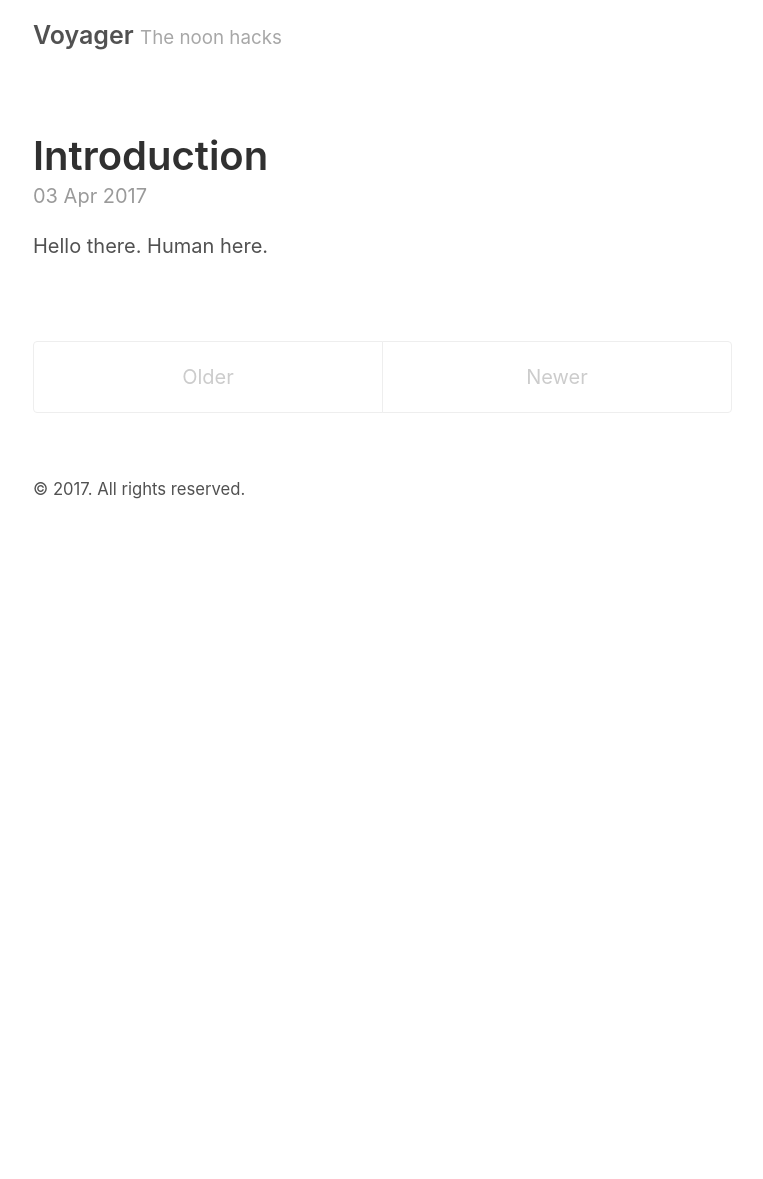
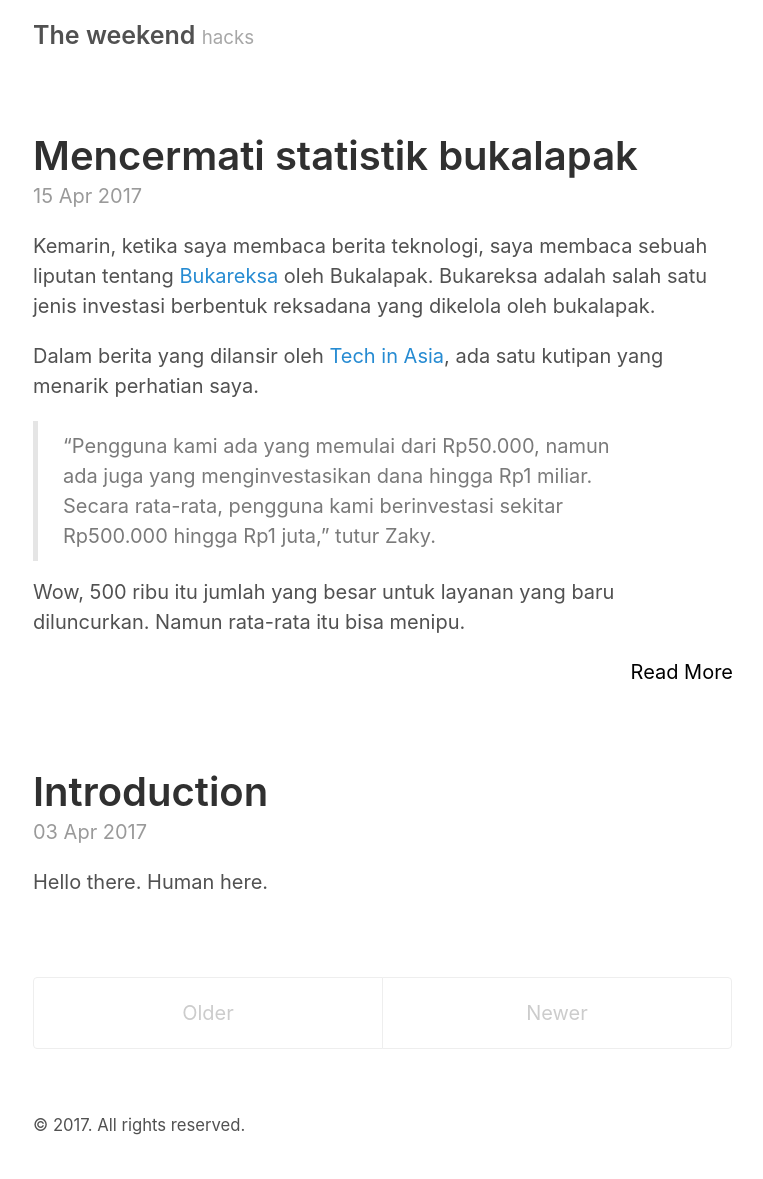
Before and after one commit to famasya/famasya.github.io, a Jekyll site: the page built from index.html, in a window 1280 px wide. Shown: the whole page, without its empty margins (257-1020 px from the left). Built offline with Jekyll 4.4.1, drawn with Linux system fonts in a browser that asks for light colours; the list of posts is cut into pages by our own code; before the commit the page ends 900 px from its top, so only the background shows below that.

Commit message:
new post

```diff
--- a/_config.yml
+++ b/_config.yml
@@ -2,8 +2,8 @@
 permalink:           pretty
 
 # Setup
-title:               Voyager
-tagline:             The noon hacks
+title:               The weekend
+tagline:             hacks
 url:                 https://famasya.github.io
 paginate:            5
 baseurl:             ""
--- /dev/null
+++ b/_posts/2017-04-15-mencermati-statistik-bukalapak.md
@@ -0,0 +1,69 @@
+---
+layout: post
+title: Mencermati statistik bukalapak
+---
+
+Kemarin, ketika saya membaca berita teknologi, saya membaca sebuah liputan tentang [Bukareksa](https://www.bukalapak.com/bukareksa) oleh Bukalapak. Bukareksa adalah salah satu jenis investasi berbentuk reksadana yang dikelola oleh bukalapak.
+
+Dalam berita yang dilansir oleh [Tech in Asia](https://id.techinasia.com/alasan-bukalapak-hadirkan-berbagai-fitur-baru-di-tahun-2017), ada satu kutipan yang menarik perhatian saya.
+
+> “Pengguna kami ada yang memulai dari Rp50.000, namun ada juga yang menginvestasikan dana hingga Rp1 miliar. Secara rata-rata, pengguna kami berinvestasi sekitar Rp500.000 hingga Rp1 juta,” tutur Zaky.
+
+Wow, 500 ribu itu jumlah yang besar untuk layanan yang baru diluncurkan. Namun rata-rata itu bisa menipu.
+
+<!-- more -->
+
+*Mean* atau nilai rata-rata memang gampang sekali dimengerti. Setiap orang dengan pengetahuan matematika dasar paham secara intuitif bahwa *mean* dapat diperoleh dengan membagi jumlah data dengan total banyaknya data.
+
+Namun hasilnya bisa ambigu.
+
+### Problema nilai kelas
+Bayangkan kita adalah seorang pengawas kelas yang sedang menilai kinerja guru-guru di kelas A dan B. Kelas A memberikan data, bahwa murid kelasnya memiliki rata-rata nilai sebanyak 6,3. Sedangkan kelas B, memiliki rata-rata 6.
+
+Apakah kelas A lebih baik dari kelas B? Secara sepintas iya.
+
+Namun mari kita lihat distribusi nilainya
+
+
+<iframe width="427.76280323450146" height="264.5" seamless frameborder="0" scrolling="no" src="https://docs.google.com/spreadsheets/d/1tZyzaXiCk5aBinxawvFbd7y4Bzjzwg0bu-rwaUZX_dA/pubchart?oid=930811441&amp;format=interactive"></iframe>
+
+<iframe width="427.76280323450146" height="264.5" seamless frameborder="0" scrolling="no" src="https://docs.google.com/spreadsheets/d/1tZyzaXiCk5aBinxawvFbd7y4Bzjzwg0bu-rwaUZX_dA/pubchart?oid=1807622046&amp;format=interactive"></iframe>
+
+Dari grafik tersebut, ada sesuatu yang menarik. Meski rata-rata nilai kelas A (6,3) lebih baik dari kelas B (6), namun ternyata distribusi nilai kelas B lebih konsisten dari kelas A.
+
+Sebagai pengawas, menurut saya kelas B lebih berhasil dari kelas A, walau rata-ratanya lebih kecil. Hal ini dapat dijelaskan melalui **deviasi standar (standard deviation / STD)**.
+
+### Menganalisa lebih dalam
+
+Deviasi standar adalah salah satu cara untuk mengetahui disparitas suatu data. Rumusnya pun tidak membuat kepala pening.
+
+Ketika kita hitung nilai standar deviasi dari kelas A menggunakan [rumus tersebut](https://www.khanacademy.org/math/probability/data-distributions-a1/summarizing-spread-distributions/a/calculating-standard-deviation-step-by-step), ia menunjukkan nilai 2,8. Sedangkan kelas B bernilai 1,2.
+
+Artinya distribusi nilai B lebih homogen dari kelas A.
+
+Dari kasus di atas, deviasi standar dapat menunjukkan sesuatu yang kadang terlewat: bahwa *disparitas* data juga penting. Performa kelas –atau sekolah– tidak saja dinilai dari rata-rata nilainya, namun seberapa kecil perbedaan antar murid.
+
+Hal ini pun mestinya kita cermati dalam menganalisa suatu berita. Termasuk berita dari Bukalapak di atas tadi.
+
+Selisih antara 50 ribu dan 1 milyar di Bukareksa tadi menimbulkan pertanyaan. Bagaimana sebaran datanya? Apakah nilai rata-rata 500 ribu itu cenderung homogen atau tidak? Pertanyaan tadi bisa jadi analisa tersendiri jika kita jeli.
+
+Menurut berita di atas, ada 25.000 nasabah dengan rata-rata investasi sebesar Rp 500.000-Rp 1.000.000. Saya asumsikan saja rata-rata investasi reksadana sebesar Rp 750.000. Maka total dana yang ada sudah sejumlah Rp 18.750.000. Jika ada satu investasi sebesar 1 milyar, maka itupun sudah mencakup kurang lebih 5% dari seluruh dana. Dari satu orang.
+
+Kita bisa bayangkan betapa tingginya nilai disparitas seluruh pengguna tersebut, karena 95% sisanya dibagi kedalam ribuan investor lain.
+
+### Penutup
+
+Analisa tadi hanyalah analisa sejenak tanpa validitas data lebih lanjut. Tentu dibutuhkan analisa mendalam untuk menentukan asumsi tadi benar atau salah.
+
+Namun sekarang kita tahu, bahwa rata-rata atau *mean* tidak bisa dipukul rata untuk menganalisa segala hal.
+
+Dalam konteks pilkada kemarin misalnya. Saya teringat bahwa ada penyebutan [Rasio Gini](http://www.investopedia.com/terms/g/gini-index.asp) (*gini coefficient*) dalam salah satu debatnya. Rasio Gini juga merupakan salah satu mekanisme menganalisa kesenjangan antara si kaya dan si miskin. Jadi meski rata-rata pendapatan per kapita suatu kota naik, percuma jika kesenjangan sosialnya semakin besar.
+
+Dalam hal lain, deviasi standar ini pun juga digunakan dalam menentukan distribusi normal suatu data, yang akan sangat berguna dalam analisa data dalam skala lebih besar. Namun hal tersebut tidak saya bahas disini. Mungkin akan saya bahas di lain waktu saja.
+
+Yah, dengan tulisan ini setidaknya saya bisa membuktikan diri jika saya tidak ketiduran waktu mata kuliah statistika. :))
+
+Tabik.
+
+---
+PS : Ada dua jenis perhitungan deviasi standar, yaitu menggunakan perhitungan sampel atau keseluruhan populasi. Dan jika ingin mengetahui penjelasan menarik tentang deviasi standar, saya sarankan membuka  situs [Math is fun](https://www.mathsisfun.com/data/standard-deviation.html).
```
Also changed, not shown: public/std.jpeg (added).
